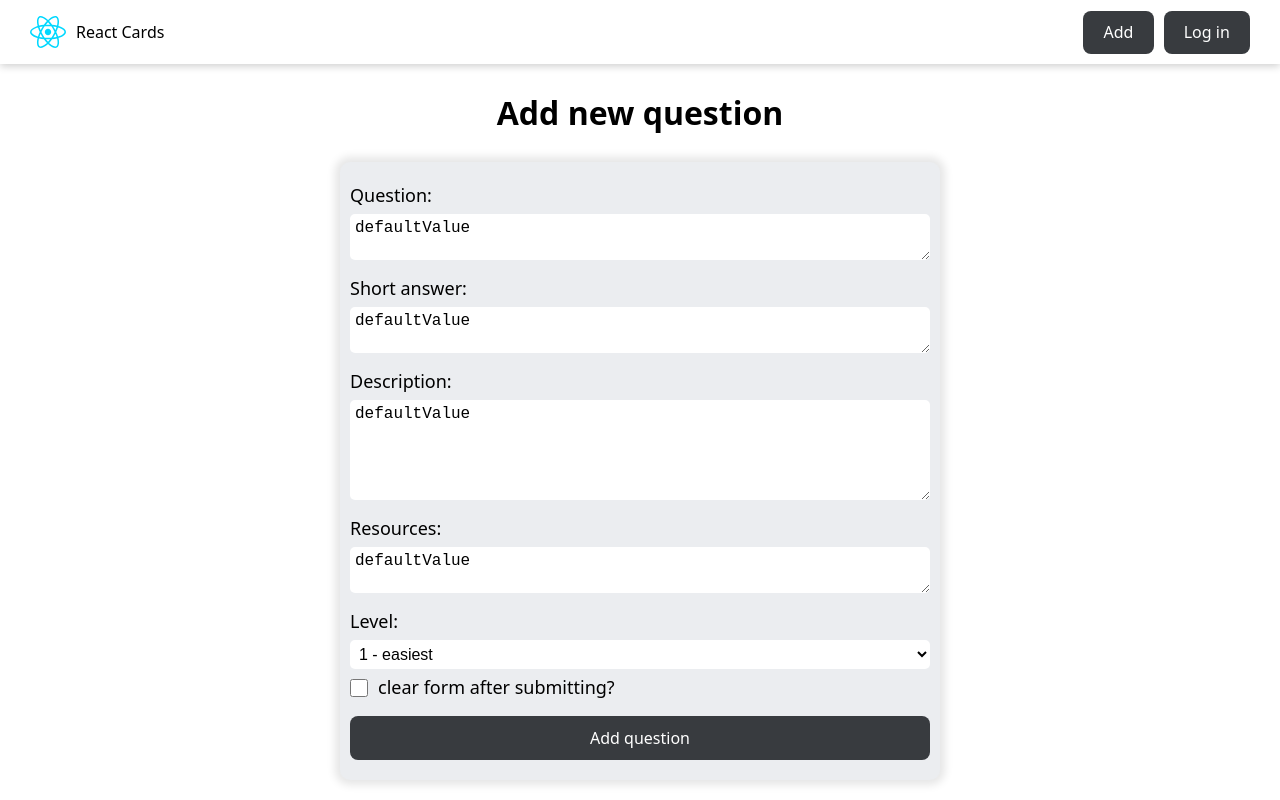
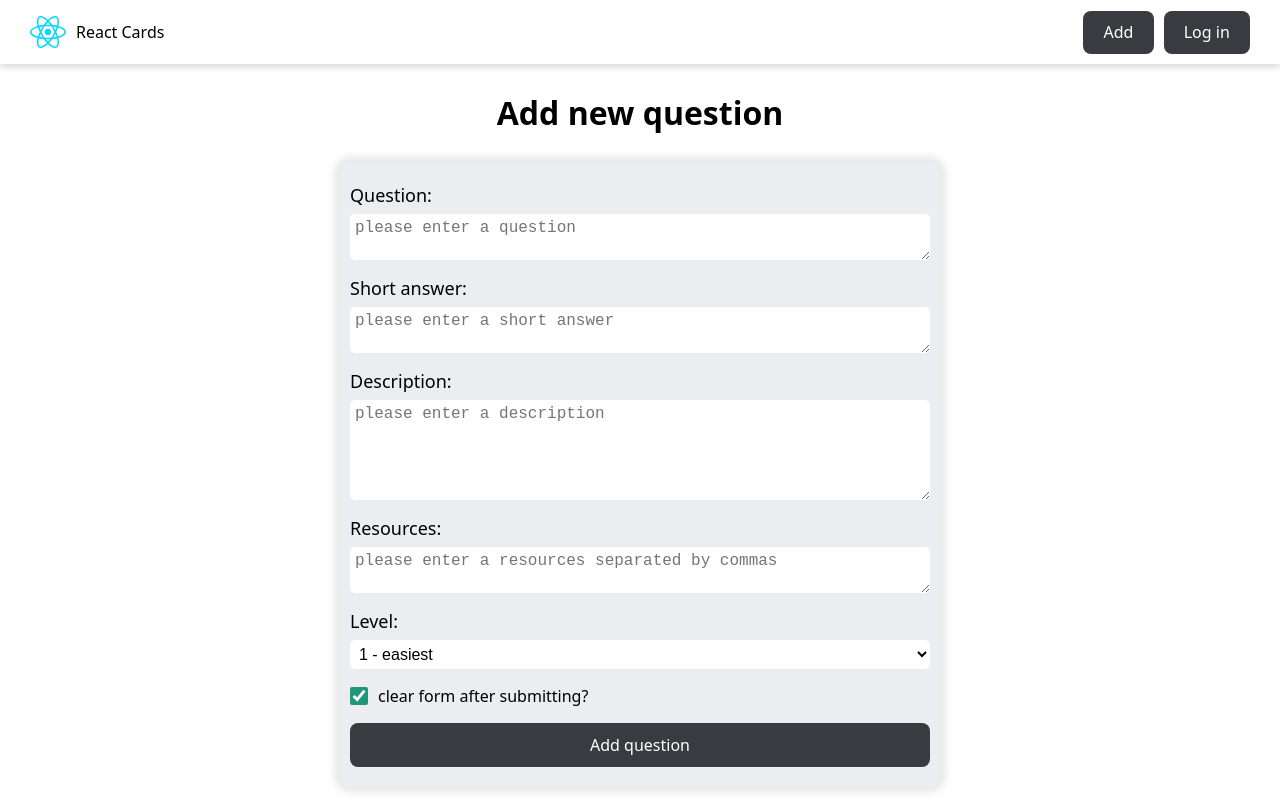
Before and after one commit to 6dem/react-cards-app, a React (Vite) app: page /add-question in a window 1280 px wide. Built offline with nearby package versions, Linux system fonts and the light colour scheme.

Commit message:
add AddQuestion form functionality

```diff
--- a/src/pages/AddQuestion/AddQuestion.jsx
+++ b/src/pages/AddQuestion/AddQuestion.jsx
@@ -1,17 +1,60 @@
+import { useActionState } from "react"
+import { toast } from "react-toastify"
 import { Button } from "../../components/Button"
+import { Loader } from "../../components/Loader"
+import { API_URL } from "../../constants"
+import { artificialDelay } from "../../utils/artificial-delay"
 import cls from "./AddQuestion.module.css"
 
+const createCardAction = async (_prevState, formData) => {
+    try {
+        await artificialDelay()
+
+        const newQuestion = Object.fromEntries(formData)
+        const resources = newQuestion.resources.trim()
+        const isClearForm = newQuestion.clearForm
+
+        const response = await fetch(`${API_URL}/react-questions`, {
+            method: "POST",
+            body: JSON.stringify({
+                question: newQuestion.question,
+                answer: newQuestion.answer,
+                description: newQuestion.description,
+                resources: resources.length ? resources.split(",") : [],
+                level: +newQuestion.level,
+                completed: false,
+                editDate: undefined,
+            }),
+        })
+
+        if (!response.ok) {
+            throw new Error(response.statusText)
+        }
+
+        toast.success("New question is succesfully created!")
+
+        return isClearForm ? {} : newQuestion
+    } catch (error) {
+        toast.error(error.message)
+        return {}
+    }
+}
+
 export const AddQuestion = () => {
+    const [formState, formAction, isPending] = useActionState(createCardAction, { clearForm: true })
+
     return (
         <>
+            {isPending && <Loader />}
+
             <h1 className={cls.fromTitle}>Add new question</h1>
 
             <div className={cls.formContainer}>
-                <form action="" className={cls.form}>
+                <form action={formAction} className={cls.form}>
                     <div className={cls.formControl}>
                         <label htmlFor="questionField">Question: </label>
                         <textarea
-                            defaultValue={"defaultValue"}
+                            defaultValue={formState.question}
                             name="question"
                             id="questionField"
                             cols="30"
@@ -24,7 +67,7 @@ export const AddQuestion = () => {
                     <div className={cls.formControl}>
                         <label htmlFor="answerField">Short answer: </label>
                         <textarea
-                            defaultValue={"defaultValue"}
+                            defaultValue={formState.answer}
                             name="answer"
                             id="answerField"
                             cols="30"
@@ -37,7 +80,7 @@ export const AddQuestion = () => {
                     <div className={cls.formControl}>
                         <label htmlFor="descriptionField">Description: </label>
                         <textarea
-                            defaultValue={"defaultValue"}
+                            defaultValue={formState.description}
                             name="description"
                             id="descriptionField"
                             cols="30"
@@ -50,19 +93,18 @@ export const AddQuestion = () => {
                     <div className={cls.formControl}>
                         <label htmlFor="resourcesField">Resources: </label>
                         <textarea
-                            defaultValue={"defaultValue"}
+                            defaultValue={formState.resources}
                             name="resources"
                             id="resourcesField"
                             cols="30"
                             rows="2"
-                            required
                             placeholder="please enter a resources separated by commas"
                         ></textarea>
                     </div>
 
                     <div className={cls.formControl}>
                         <label htmlFor="levelField">Level: </label>
-                        <select name="level" id="levelField">
+                        <select name="level" id="levelField" defaultValue={formState.level}>
                             <option value="" disabled>
                                 Question level
                             </option>
@@ -71,19 +113,19 @@ export const AddQuestion = () => {
                             <option value="2">2 - medium</option>
                             <option value="3">3 - hardest</option>
                         </select>
-
+                    </div>
                     <label htmlFor="clearFormField" className={cls.clearFormControl}>
                         <input
                             className={cls.checkbox}
                             type="checkbox"
                             name="clearForm"
                             id="clearFormField"
-                                defaultValue={true}
+                            defaultChecked={formState.clearForm}
+                            disabled={isPending}
                         />
                         <span>clear form after submitting?</span>
                     </label>
-                    </div>
-                    <Button>Add question</Button>
+                    <Button isDisabled={isPending}>Add question</Button>
                 </form>
             </div>
         </>
--- a/src/pages/AddQuestion/AddQuestion.module.css
+++ b/src/pages/AddQuestion/AddQuestion.module.css
@@ -39,6 +39,7 @@
 
     select,
     textarea {
+        max-width: 100%;
         padding: 5px;
         color: var(--text-color);
         background-color: var(--main-bg-color);
@@ -46,6 +47,7 @@
         border-radius: 5px;
         outline: none;
         border: none;
+        scrollbar-width: none;
     }
 
     select:focus-visible,
@@ -60,6 +62,7 @@
     justify-content: flex-start;
     align-items: center;
     gap: 10px;
+    cursor: pointer;
 }
 
 .checkbox {
```
Lines whose indentation alone changed are shown as unchanged.
